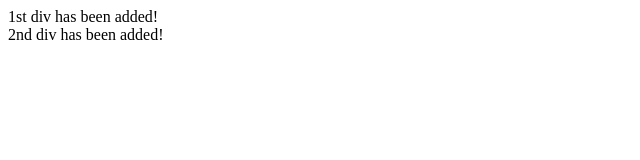
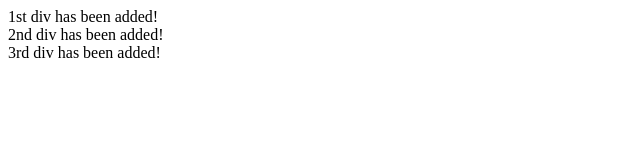
Before and after one commit to bytezone34/unimportantone, a plain HTML site: page index.html in a window 1280 px wide. Shown: the whole page, without its empty margins (0-640 px from the left). Drawn offline with Linux system fonts and the light colour scheme.

Commit message:
3rd div has been added

```diff
--- a/index.html
+++ b/index.html
@@ -15,7 +15,9 @@
         2nd div has been added!
     </div>
 
-
+    <div id="3rd_div">
+        3rd div has been added!
+    </div>
 
 </body>
 </html>
```
